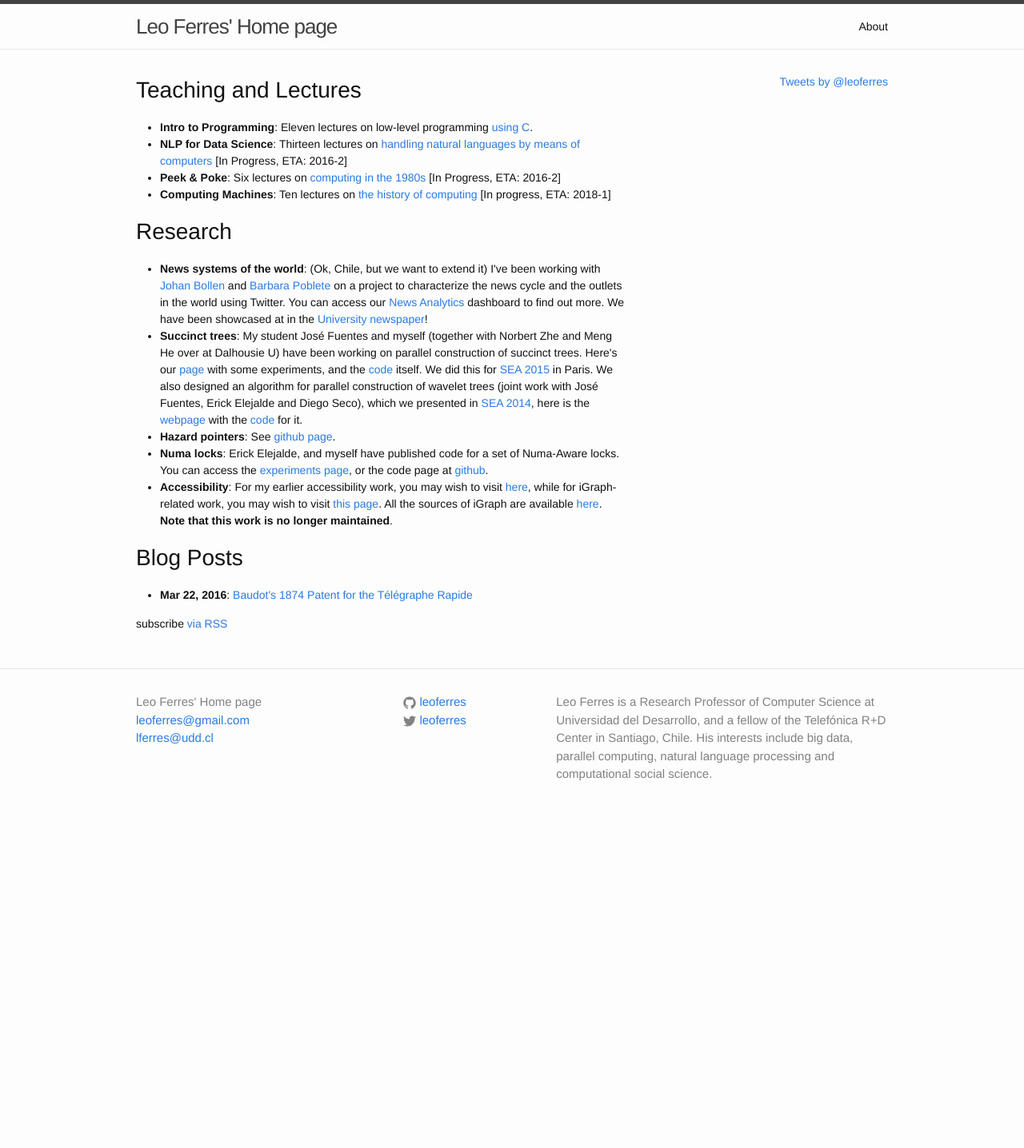
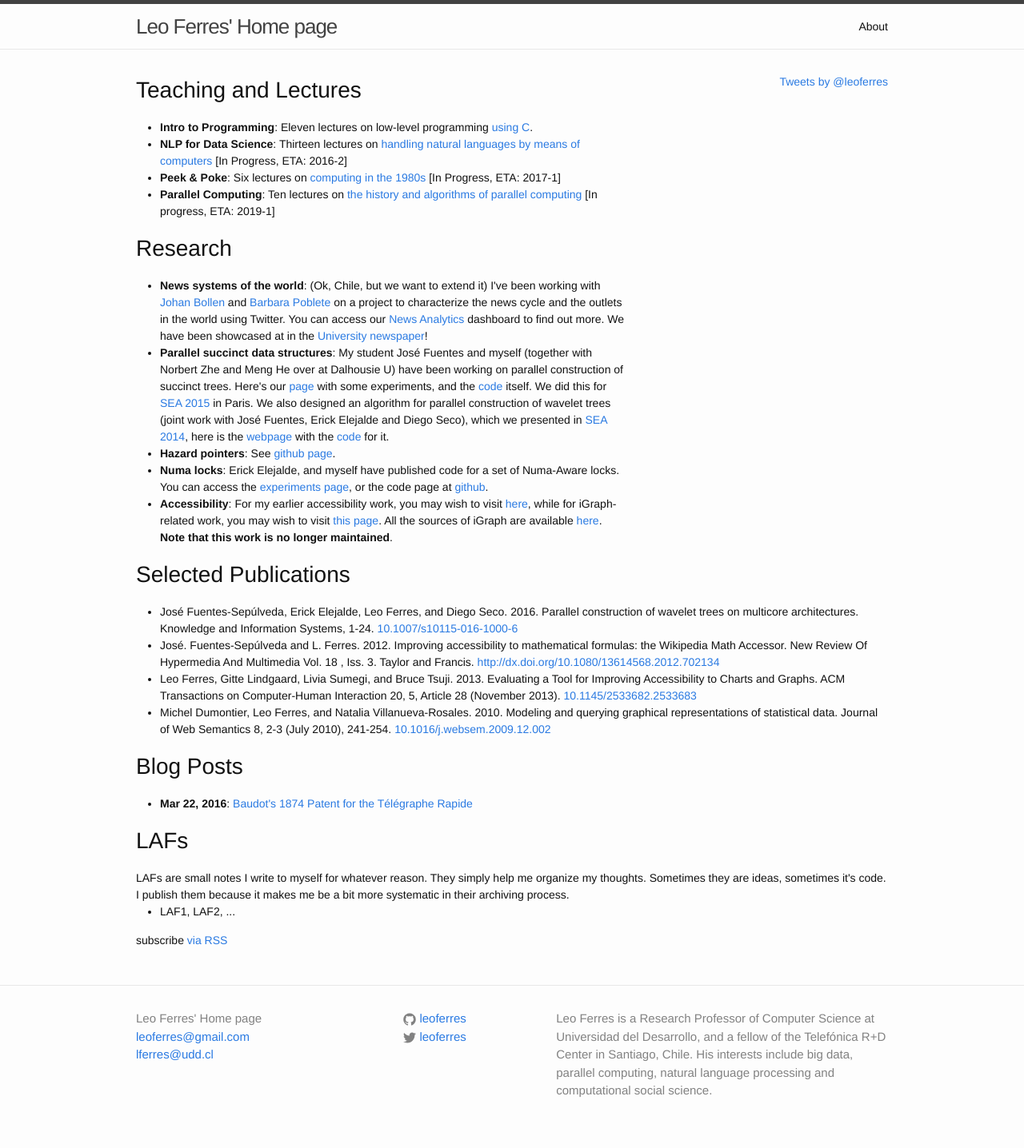
Before and after one commit to leoferres/leoferres.github.io, a Jekyll site: the page built from index.html, in a window 1280 px wide. Shown: the whole page at 80% size. Built offline with Jekyll 4.4.1, drawn with Linux system fonts in a browser that asks for light colours; comment, search, counter and statistics services are not loaded; before the commit the page ends 1040 px from its top, so only the background shows below that.

Commit message:
added selected pubs, corrected dates, and added LAFs

```diff
--- a/index.html
+++ b/index.html
@@ -19,9 +19,10 @@
 	on <a href="nlp">handling natural languages by means of
 	computers</a> [In Progress, ETA: 2016-2]</li>
       <li><b>Peek & Poke</b>: Six lectures on <a href="./">computing
-      in the 1980s</a> [In Progress, ETA: 2016-2]</li>
-      <li><b>Computing Machines</b>: Ten lectures on <a href="./">the
-      history of computing</a> [In progress, ETA: 2018-1]</li>
+      in the 1980s</a> [In Progress, ETA: 2017-1]</li>
+      <li><b>Parallel Computing</b>: Ten lectures on <a href="./">the
+      history and algorithms of parallel computing</a> [In progress,
+      ETA: 2019-1]</li>
   </ul>
 
   <h1>Research</h1>
@@ -36,10 +37,10 @@
 	<a href="http://azu1.inf.udec.cl/twitter">News Analytics</a>
 	dashboard to find out more. We have been showcased at in the
 	<a href="http://www.udec.cl/panoramaweb2/2015/06/investigacion-de-la-udec-analizara-consumo-de-noticias-a-traves-de-twitter/">University newspaper</a>!</li>
-    <li><b>Succinct trees</b>: My student José Fuentes and
-	    myself (together with Norbert Zhe and Meng He over at
-	    Dalhousie U) have been working on parallel construction of
-	    succinct trees. Here's our
+    <li><b>Parallel succinct data structures</b>: My student José
+	    Fuentes and myself (together with Norbert Zhe and Meng He
+	    over at Dalhousie U) have been working on parallel
+	    construction of succinct trees. Here's our
 	    <a href="http://www.inf.udec.cl/~josefuentes/sea2015/">page</a>
 	    with some experiments, and
 	    the <a href="https://github.com/jfuentess/sea2015/">code</a>
@@ -74,6 +75,35 @@
   </ul>
   </div> <!-- main-content class -->
 
+  <h1>Selected Publications</h1>
+  <ul>
+    <li>
+      José Fuentes-Sepúlveda, Erick Elejalde, Leo Ferres, and Diego
+      Seco. 2016. Parallel construction of wavelet trees on multicore
+      architectures. Knowledge and Information Systems,
+      1-24. <a href="http://dx.doi.org/10.1007/s10115-016-1000-6">10.1007/s10115-016-1000-6</a>
+    </li>
+    <li>
+      José. Fuentes-Sepúlveda and L. Ferres. 2012. Improving
+      accessibility to mathematical formulas: the Wikipedia Math
+      Accessor. New Review Of Hypermedia And Multimedia Vol. 18 ,
+      Iss. 3. Taylor and
+      Francis. <a href="http://dx.doi.org/10.1080/13614568.2012.702134">http://dx.doi.org/10.1080/13614568.2012.702134</a>
+    </li>
+    <li>
+      Leo Ferres, Gitte Lindgaard, Livia Sumegi, and Bruce
+      Tsuji. 2013. Evaluating a Tool for Improving Accessibility to
+      Charts and Graphs. ACM Transactions on Computer-Human
+      Interaction 20, 5, Article 28 (November
+      2013). <a href="http://dx.doi.org/10.1145/2533682.2533683">10.1145/2533682.2533683</a>
+    </li>
+    <li>Michel Dumontier, Leo Ferres, and Natalia
+    Villanueva-Rosales. 2010. Modeling and querying graphical
+    representations of statistical data. Journal of Web Semantics 8,
+    2-3 (July 2010),
+    241-254. <a href="http://dx.doi.org/10.1016/j.websem.2009.12.002">10.1016/j.websem.2009.12.002</a></li>
+  </ul>
+
   <h1>Blog Posts</h1>
   <ul>
     {% for post in site.posts %}
@@ -81,4 +111,16 @@
     {% endfor %}
   </ul>
 
+  <h1>LAFs</h1>
+
+  LAFs are small notes I write to myself for whatever reason. They
+  simply help me organize my thoughts. Sometimes they are ideas,
+  sometimes it's code. I publish them because it makes me be a bit
+  more systematic in their archiving process.
+  <br>
+  <ul>
+    <li> LAF1, LAF2, ...
+    </li>
+  </ul>
+
   <p class="rss-subscribe">subscribe <a href="{{ "/feed.xml" | prepend: site.baseurl }}">via RSS</a></p>
```
